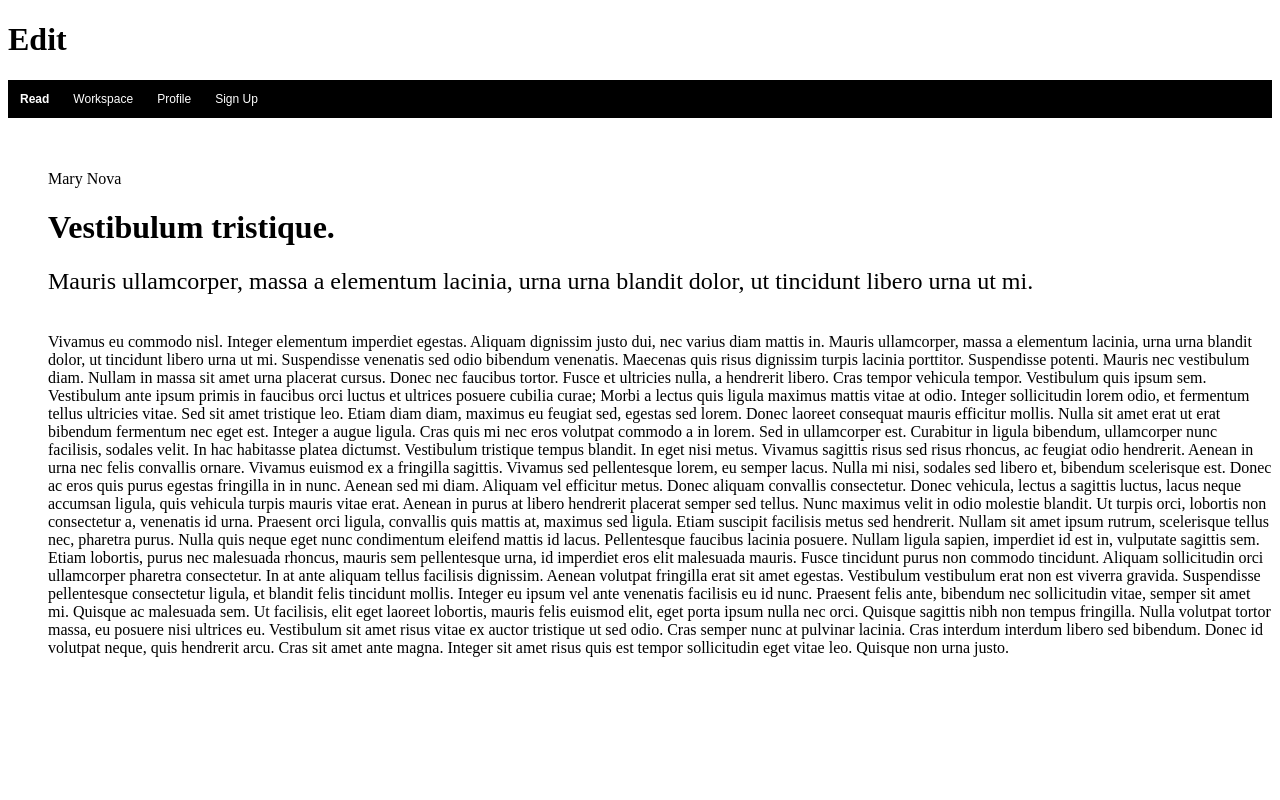
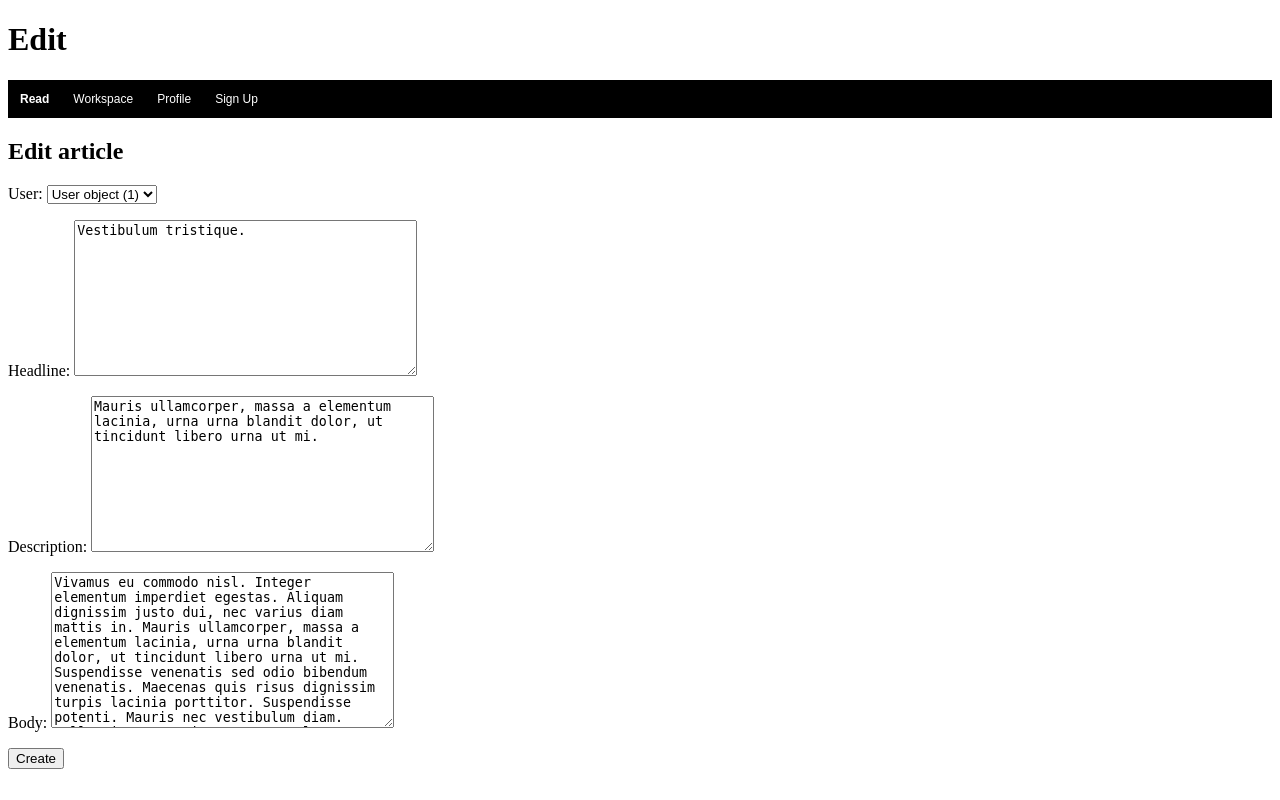
Before and after one commit to devjorgesoto/it-magazine-app, a Django app: page /editarticle/1/ in a window 1280 px wide. Run offline with Django 3.2, Linux system fonts and the light colour scheme; data comes from the database, SQL or seed files in the repository; both versions use the stored data as it was after the commit.

Commit message:
Update (edit) articles  added

```diff
--- a/itmagazineapp/articles/templates/edit_article.html
+++ b/itmagazineapp/articles/templates/edit_article.html
@@ -20,17 +20,15 @@
 
     {% include 'topnav.html'%}
 
-        <ul>
-            <br>
-            <br>
-            <il>{{ article_obj.user.first_name }} {{ article_obj.user.last_name }} </il>
-            <br>
-            <il><h1>{{ article_obj.headline }}</h1></il>
-            <il><h2 style="font-weight:normal;">{{ article_obj.description}}</h2></il>
-            <br>
-            <il>{{ article_obj.body }} </il>
-            <br>
-        </ul>
+        <h2>Edit article</h2>
+
+        <form action= "" method="POST"> {% csrf_token %}
+
+            {{ form_article.as_p }}
+
+            <input type="submit" value = "Create"/>
+
+        </form>
 
 
     {% endblock %}
--- a/itmagazineapp/articles/views.py
+++ b/itmagazineapp/articles/views.py
@@ -1,5 +1,7 @@
-from django.shortcuts import render
+from django.shortcuts import render, redirect
+from django.urls import reverse
 from django.http import HttpResponse
+
 
 from .forms import UserForm, ArticleForm
 from .models import User, Article
@@ -23,7 +25,20 @@ def edit_article(request ,article_id):
 
     article_obj= Article.objects.get(id=article_id)
 
-    context = {'article_obj' : article_obj }
+    # show existing article in edit(form) mode. just show !!!
+    # for new forms => form_article = ArticleForm(request.POST or None)
+    form_article = ArticleForm(instance=article_obj)
+
+    # update edited article
+    # this if keeps form pre-populated, without this line = blank form
+    if request.method == 'POST':
+        form_article = ArticleForm(request.POST, instance=article_obj)
+
+        if form_article.is_valid():
+                form_article.save()
+                return redirect('/read/'+ str(article_obj.id)) # Correct?
+
+    context = {'article_obj' : article_obj, 'form_article' : form_article }
     return render (request, "edit_article.html", context)
 
 def workspace (request):
```
Also changed, not shown: itmagazineapp/db.sqlite3.
